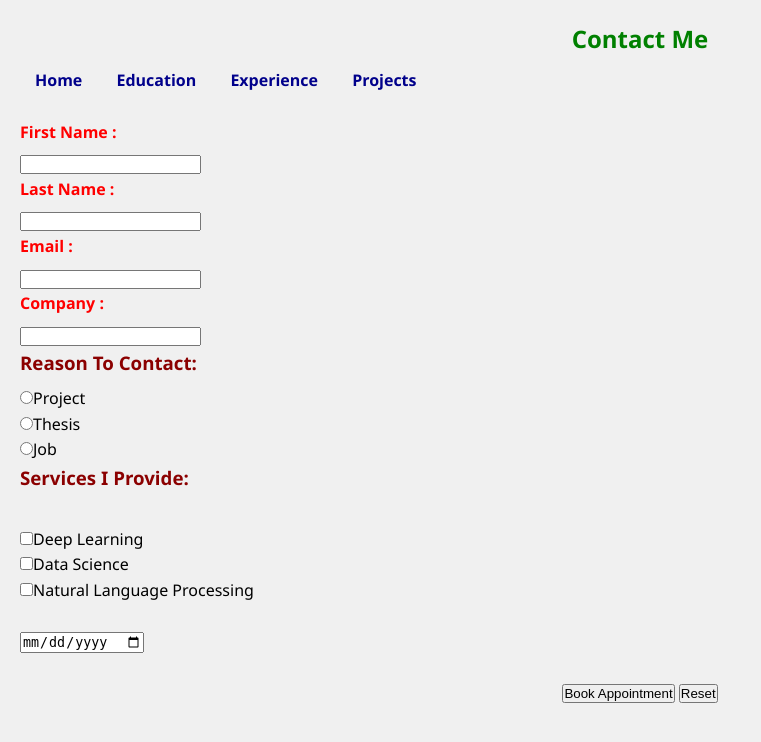
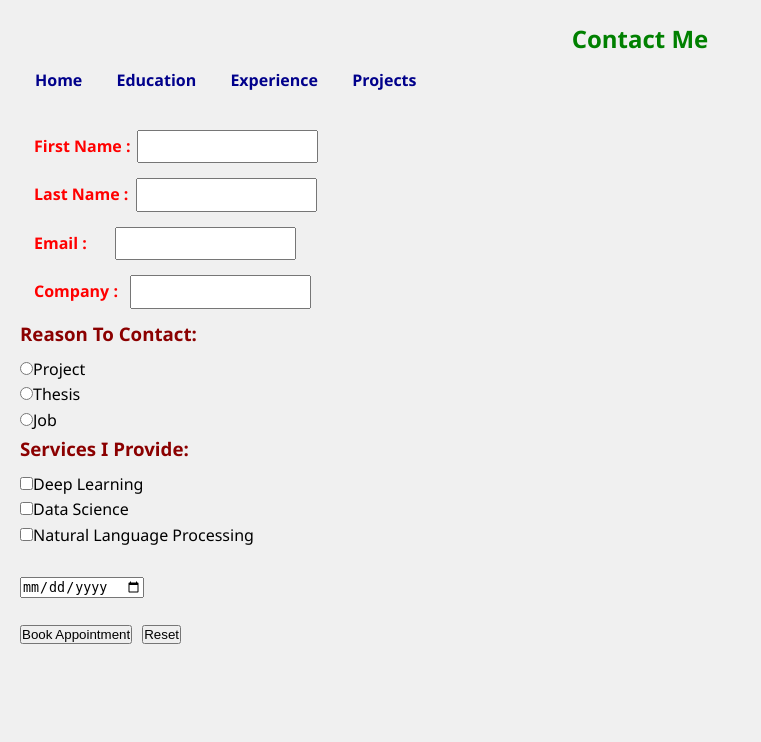
Before and after one commit to Ishrar436/wbt-fall-2025-26, a PHP site: page /HTML/contactme.html in a window 1280 px wide. Shown: the top 742 px of the page, without its empty margins (0-761 px from the left). Run offline with PHP 8.4, Linux system fonts and the light colour scheme.

Commit message:
22-49436-3

```diff
--- a/Portfolio/CSS/contactme.css
+++ b/Portfolio/CSS/contactme.css
@@ -23,7 +23,9 @@ h3 {
 
 h4 {
     color: red;
-    margin-bottom: 6px;
+    border: 2px;
+    margin: 2px;
+    padding: 2px;
 }
 
 li {
@@ -33,17 +35,31 @@ li {
 
 }
 
-div {
-    text-align: center;
+.button {
+    color: aqua;
+    font-size: 10px;
+    display: flex;
+    gap: 10px;
+}
+
+
+.textbox {
+    display: flex;
+    width: 300px;
+    justify-content: space-between;
+    margin: 5px;
+    padding: 5px;
 }
 
 nav li {
     display: inline;
     margin-right: 15px;
+
 }
 
 nav a {
     text-decoration: none;
     color: darkblue;
     font-weight: bold;
+
 }
--- a/Portfolio/HTML/contactme.html
+++ b/Portfolio/HTML/contactme.html
@@ -19,27 +19,35 @@
     </nav>
     <form method="GET">
         <br>
-        <h4>First Name : </h4><input type="text" name="firstname" required>
-        <br>
-        <h4>Last Name : </h4><input type="text" name="firstname" required>
-        <br>
-        <h4>Email : </h4> <input type="email" required>
-        <br>
-        <h4>Company : </h4> <input type="text" name="company">
-        <br>
+        <div class="textbox">
+            <h4>First Name : </h4><input type="text" class="text" name="firstname" required>
+            <br>
+        </div>
+        <div class="textbox">
+            <h4>Last Name : </h4><input type="text" class="text" name="lastname" required>
+            <br>
+        </div>
+        <div class="textbox">
+            <h4>Email : </h4> <input type="email" class="text" required>
+            <br>
+        </div>
+        <div class="textbox">
+            <h4>Company : </h4> <input type="text" class="text" name="company">
+            <br>
+        </div>
+
         <h3>Reason To Contact:</h3>
         <input type="radio" name="reason" required>Project<br>
         <input type="radio" name="reason">Thesis<br>
         <input type="radio" name="reason">Job<br>
         <h3>Services I Provide:</h3>
-        <br>
         <input type="checkbox" name="services" required>Deep Learning<br>
         <input type="checkbox" name="services" required>Data Science<br>
         <input type="checkbox" name="services" required>Natural Language Processing<br>
         <br>
         <input type="date" required><br>
         <br>
-        <div>
+        <div class="button">
             <input type="submit" value="Book Appointment">
             <input type="reset" value="Reset">
         </div>
```
Also changed, not shown: Portfolio/CSS/education.css (added, +47 -0 lines), Portfolio/HTML/education.html (+25 -9 lines), Portfolio/index.css (+26 -10 lines), Portfolio/index.html (+18 -13 lines).
